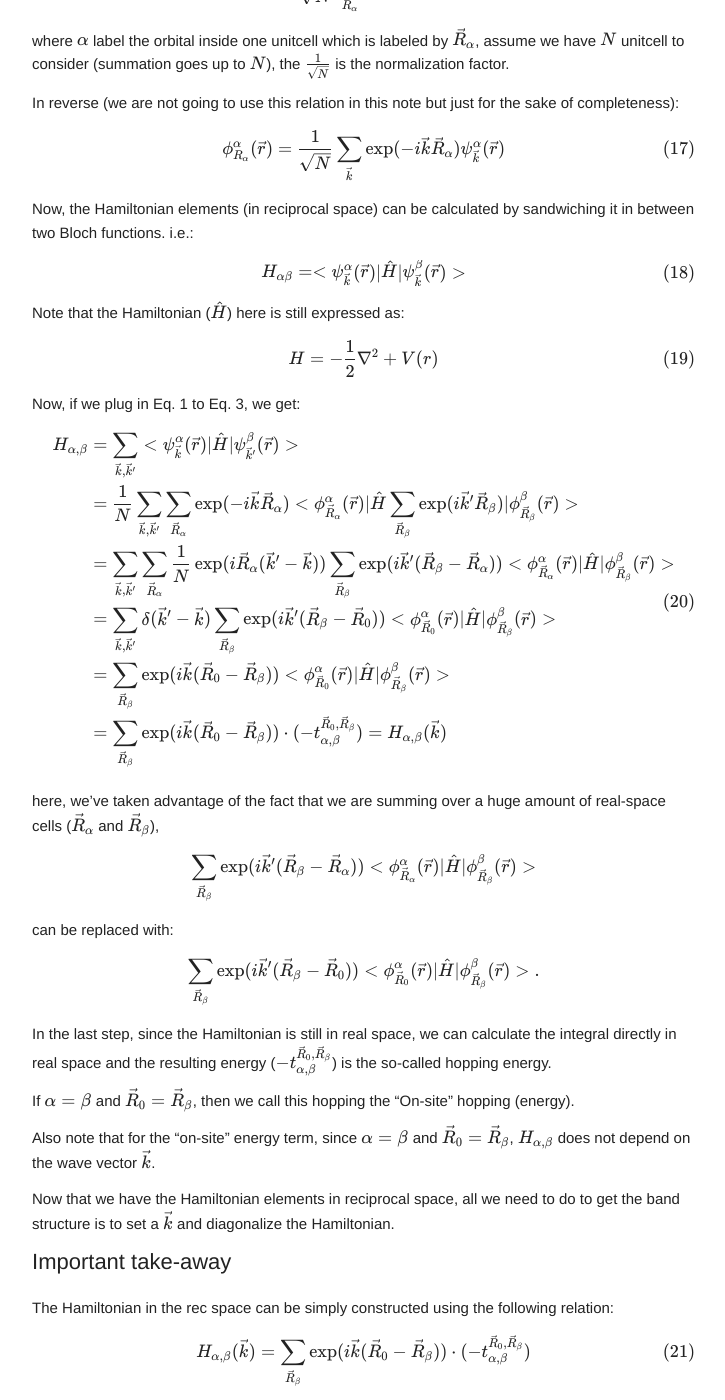
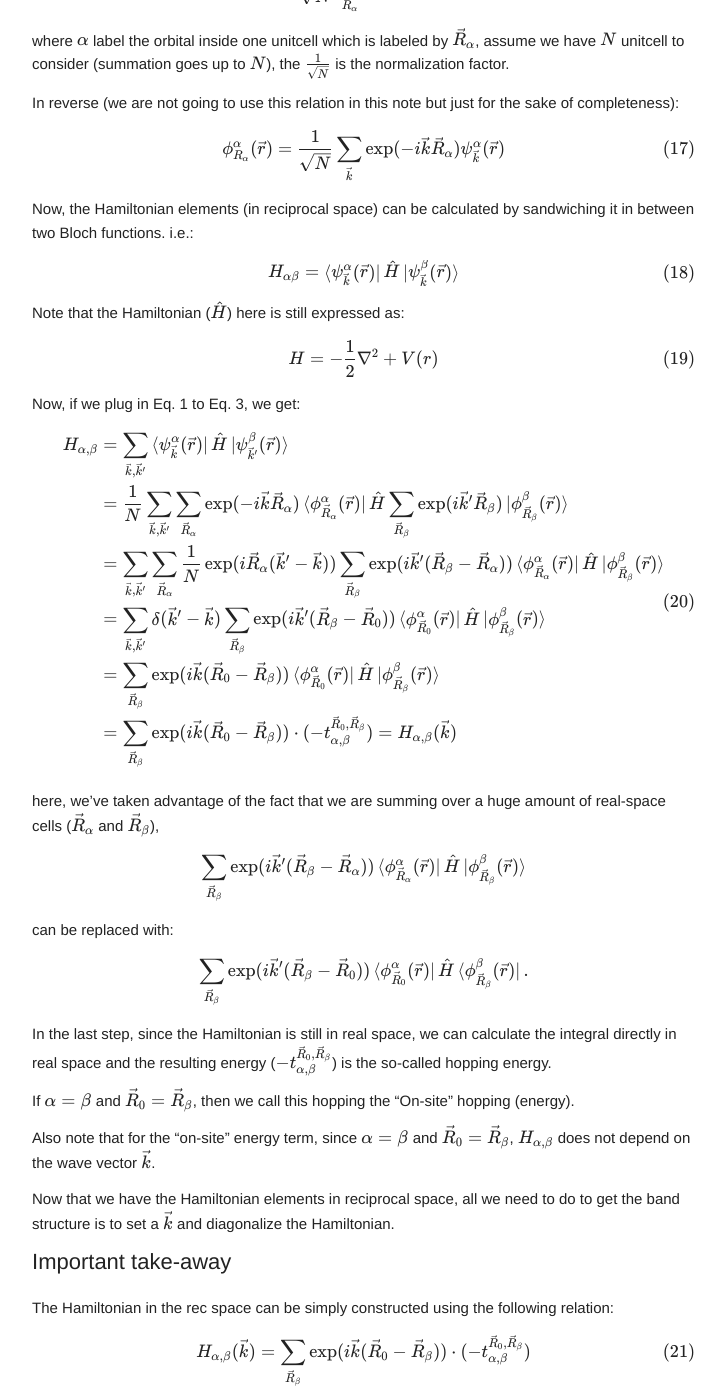
Before and after one commit to Chengcheng-Xiao/Chengcheng-Xiao.github.io, a Jekyll site: the page built from _posts/2021-08-08-TB_two_flavours.md, in a window 1280 px wide and 1400 px high, scrolled down 4662 px. Shown: the whole window, without its empty margins (160-885 px from the left). Built offline with Jekyll 4.4.1, drawn with Linux system fonts in a browser that asks for light colours; nearby versions of some CDN libraries; comment, search, counter and statistics services are not loaded; some of the changed lines change nothing that is shown.

Commit message:
Use braket shortcut in 2021-08-08-TB_two_flavours.

```diff
--- a/_posts/2021-08-08-TB_two_flavours.md
+++ b/_posts/2021-08-08-TB_two_flavours.md
@@ -217,7 +217,7 @@ $$
 Now, the Hamiltonian elements (in reciprocal space) can be calculated by sandwiching it in between two Bloch functions. i.e.:
 
 $$
-H_{\alpha \beta} = < \psi^{\alpha}_{\vec k}(\vec r)| \hat H |\psi^{\beta}_{\vec k}(\vec r)>
+H_{\alpha \beta} = \bra{\psi^{\alpha}_{\vec k}(\vec r)} \hat H \ket{\psi^{\beta}_{\vec k}(\vec r)}
 \tag{18}
 $$
 
@@ -232,11 +232,11 @@ Now, if we plug in Eq. 1 to Eq. 3, we get:
 
 $$
 \begin{align}
-H_{\alpha,\beta} &= \sum_{\vec k, \vec k'} <\psi^{\alpha}_{\vec k}(\vec r)| \hat H |\psi^{\beta}_{\vec k'}(\vec r)>\\
-&=\frac{1}{N}  \sum_{\vec k, \vec k'} \sum_{\vec R_{\alpha}} \exp(-i \vec k \vec R_{\alpha}) <\phi^{\alpha}_{\vec R_{\alpha}}(\vec r)| \hat H \sum_{\vec R_{\beta}} \exp(i \vec k' \vec R_{\beta}) |\phi^{\beta}_{\vec R_{\beta}}(\vec r)> \\
-&=\sum_{\vec k, \vec k'}  \sum_{\vec R_{\alpha}} \frac{1}{N}  \exp(i\vec R_{\alpha} (\vec k' - \vec k)) \sum_{\vec R_{\beta}} \exp(i \vec k' (\vec R_{\beta}-\vec R_{\alpha})) <\phi^{\alpha}_{\vec R_{\alpha}}(\vec r)| \hat H |\phi^{\beta}_{\vec R_{\beta}}(\vec r)> \\
-&= \sum_{\vec k, \vec k'} \delta(\vec k' - \vec k) \sum_{\vec R_{\beta}} \exp(i \vec k' (\vec R_{\beta}-\vec R_{0})) <\phi^{\alpha}_{\vec R_{0}}(\vec r)| \hat H |\phi^{\beta}_{\vec R_{\beta}}(\vec r)> \\
-&=  \sum_{\vec R_{\beta}} \exp(i \vec k (\vec R_{0}- \vec R_{\beta})) <\phi^{\alpha}_{\vec R_{0}}(\vec r)| \hat H |\phi^{\beta}_{\vec R_{\beta}}(\vec r)> \\
+H_{\alpha,\beta} &= \sum_{\vec k, \vec k'} \bra{\psi^{\alpha}_{\vec k}(\vec r)} \hat H \ket{\psi^{\beta}_{\vec k'}(\vec r)}\\
+&=\frac{1}{N}  \sum_{\vec k, \vec k'} \sum_{\vec R_{\alpha}} \exp(-i \vec k \vec R_{\alpha}) \bra{\phi^{\alpha}_{\vec R_{\alpha}}(\vec r)} \hat H \sum_{\vec R_{\beta}} \exp(i \vec k' \vec R_{\beta}) \ket{\phi^{\beta}_{\vec R_{\beta}}(\vec r)} \\
+&=\sum_{\vec k, \vec k'}  \sum_{\vec R_{\alpha}} \frac{1}{N}  \exp(i\vec R_{\alpha} (\vec k' - \vec k)) \sum_{\vec R_{\beta}} \exp(i \vec k' (\vec R_{\beta}-\vec R_{\alpha})) \bra{\phi^{\alpha}_{\vec R_{\alpha}}(\vec r)} \hat H \ket{\phi^{\beta}_{\vec R_{\beta}}(\vec r)} \\
+&= \sum_{\vec k, \vec k'} \delta(\vec k' - \vec k) \sum_{\vec R_{\beta}} \exp(i \vec k' (\vec R_{\beta}-\vec R_{0})) \bra{\phi^{\alpha}_{\vec R_{0}}(\vec r)} \hat H \ket{\phi^{\beta}_{\vec R_{\beta}}(\vec r)} \\
+&=  \sum_{\vec R_{\beta}} \exp(i \vec k (\vec R_{0}- \vec R_{\beta})) \bra{\phi^{\alpha}_{\vec R_{0}}(\vec r)} \hat H \ket{\phi^{\beta}_{\vec R_{\beta}}(\vec r)} \\
 &= \sum_{\vec R_{\beta}} \exp(i \vec k (\vec R_{0}- \vec R_{\beta})) \cdot (-t^{\vec R_{0},\vec R_{\beta}}_{\alpha, \beta}) = H_{\alpha, \beta}(\vec k)
 \end{align}
 \tag{20}
@@ -245,13 +245,13 @@ $$
 here, we've taken advantage of the fact that we are summing over a huge amount of real-space cells ($\vec R_{\alpha}$ and $\vec R_{\beta}$),
 
 $$
-\sum_{\vec R_{\beta}} \exp(i \vec k' (\vec R_{\beta}-\vec R_{\alpha})) <\phi^{\alpha}_{\vec R_{\alpha}}(\vec r)| \hat H |\phi^{\beta}_{\vec R_{\beta}}(\vec r)>
+\sum_{\vec R_{\beta}} \exp(i \vec k' (\vec R_{\beta}-\vec R_{\alpha})) \bra{\phi^{\alpha}_{\vec R_{\alpha}}(\vec r)} \hat H \ket{\phi^{\beta}_{\vec R_{\beta}}(\vec r)}
 $$
 
 can be replaced with:
 
 $$
-\sum_{\vec R_{\beta}} \exp(i \vec k' (\vec R_{\beta}-\vec R_{0})) <\phi^{\alpha}_{\vec R_{0}}(\vec r)| \hat H |\phi^{\beta}_{\vec R_{\beta}}(\vec r)>.
+\sum_{\vec R_{\beta}} \exp(i \vec k' (\vec R_{\beta}-\vec R_{0})) \bra{\phi^{\alpha}_{\vec R_{0}}(\vec r)} \hat H \bra{\phi^{\beta}_{\vec R_{\beta}}(\vec r)}.
 $$
 
 In the last step, since the Hamiltonian is still in real space, we can calculate the integral directly in real space and the resulting energy ($-t^{\vec R_{0},\vec R_{\beta}}_{\alpha, \beta}$) is the so-called hopping energy.
```
